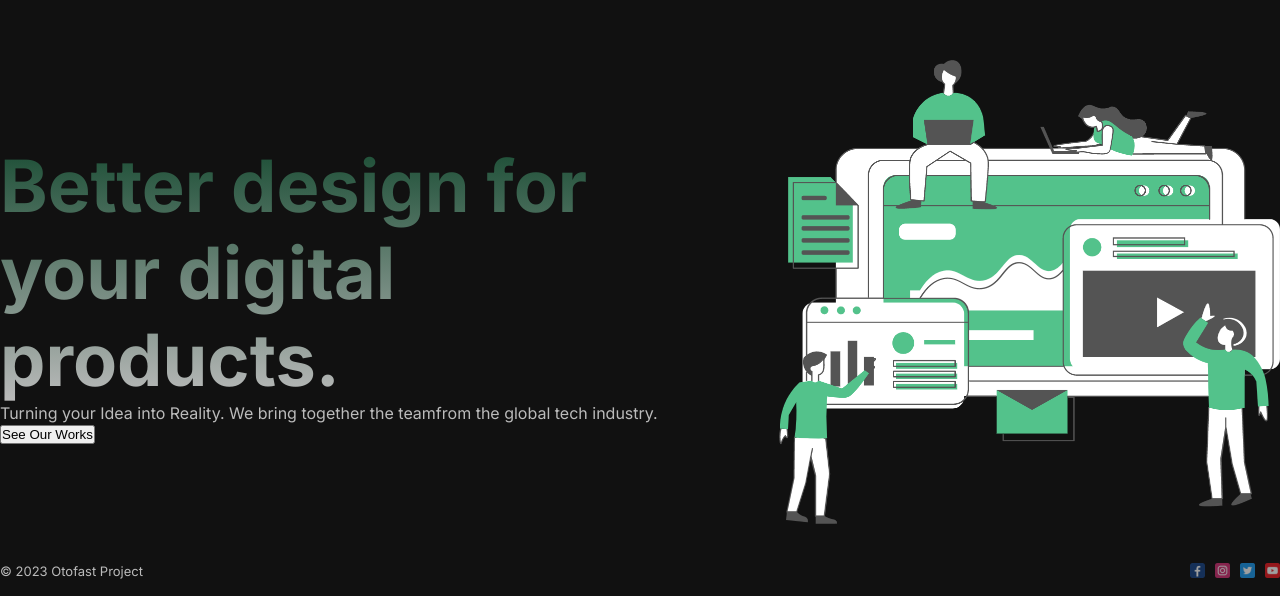
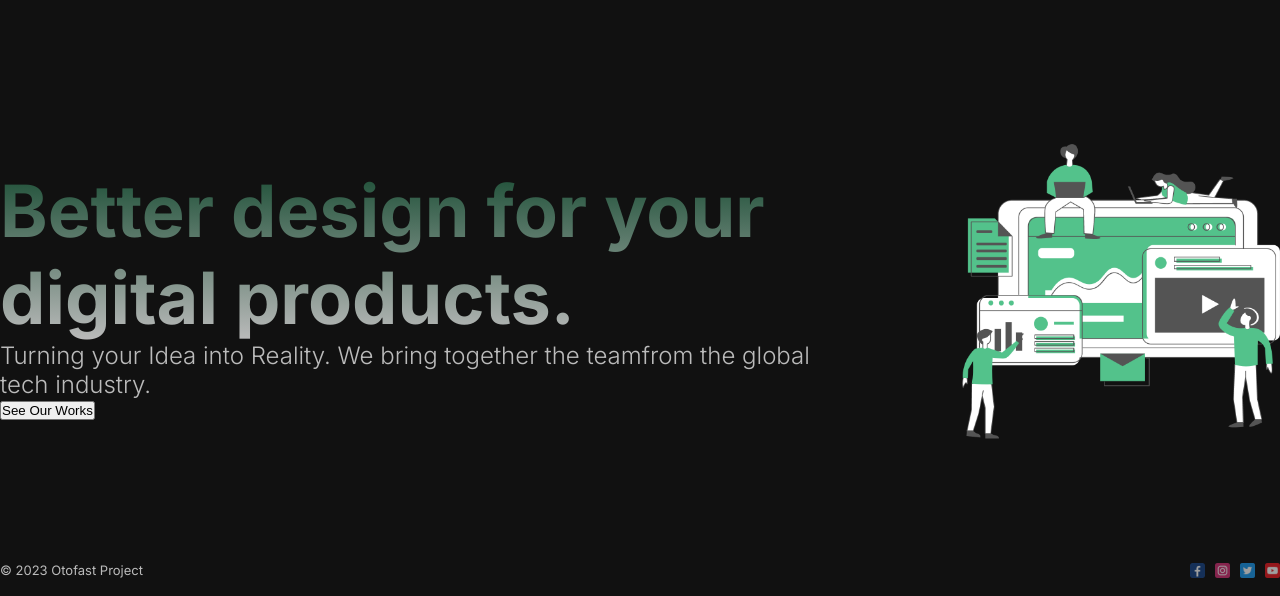
Before and after one commit to marksikaundi/otofast-docs, a Next.js app: page / in a window 1280 px wide. Shown: the part 759-1355 px from the top of the page. Built offline with nearby package versions, Linux system fonts and the light colour scheme.

Commit message:
added css modules

```diff
--- a/src/app/page.module.css
+++ b/src/app/page.module.css
@@ -20,6 +20,21 @@
 
 .img {
   width: 100%;
-  height: 500%;
-  object-fit: cover;
+  height: 500px;
+  object-fit: contain;
+  /* animation: move 3s infinite ease alternate; */
 }
+
+@keyframes move {
+  from {
+    transform: translateY(-10px);
+  }
+  to {
+    transform: translateY(10px);
+  }
+}
+
+.desc {
+  font-size: 24px;
+  font-weight: 300;
+}
```
